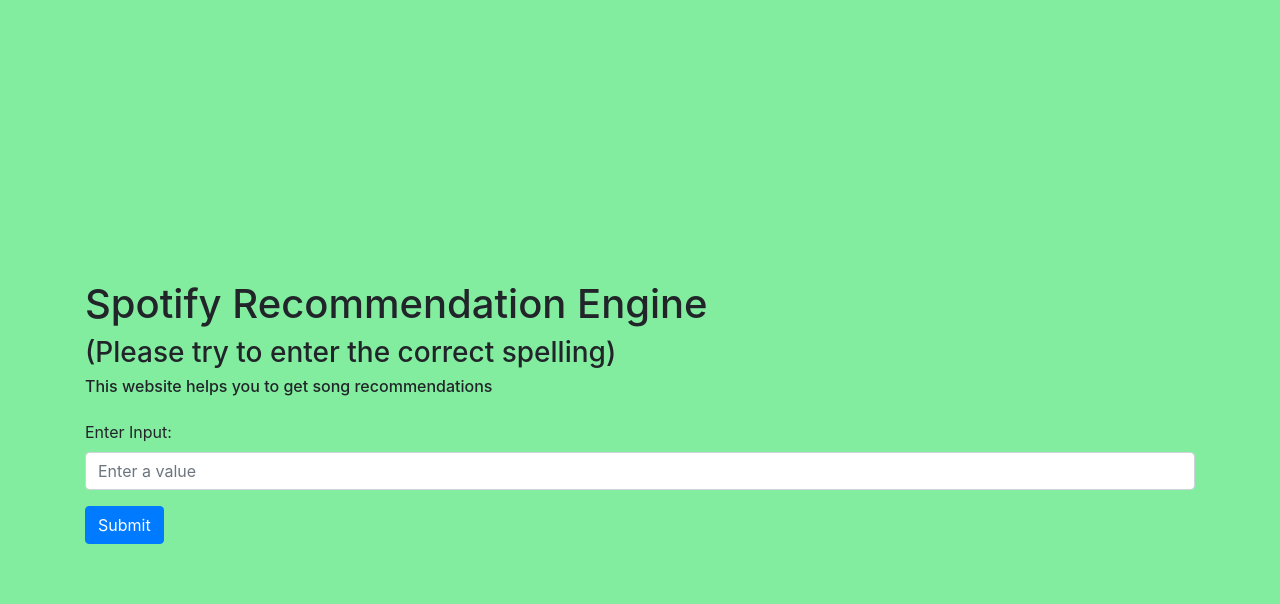
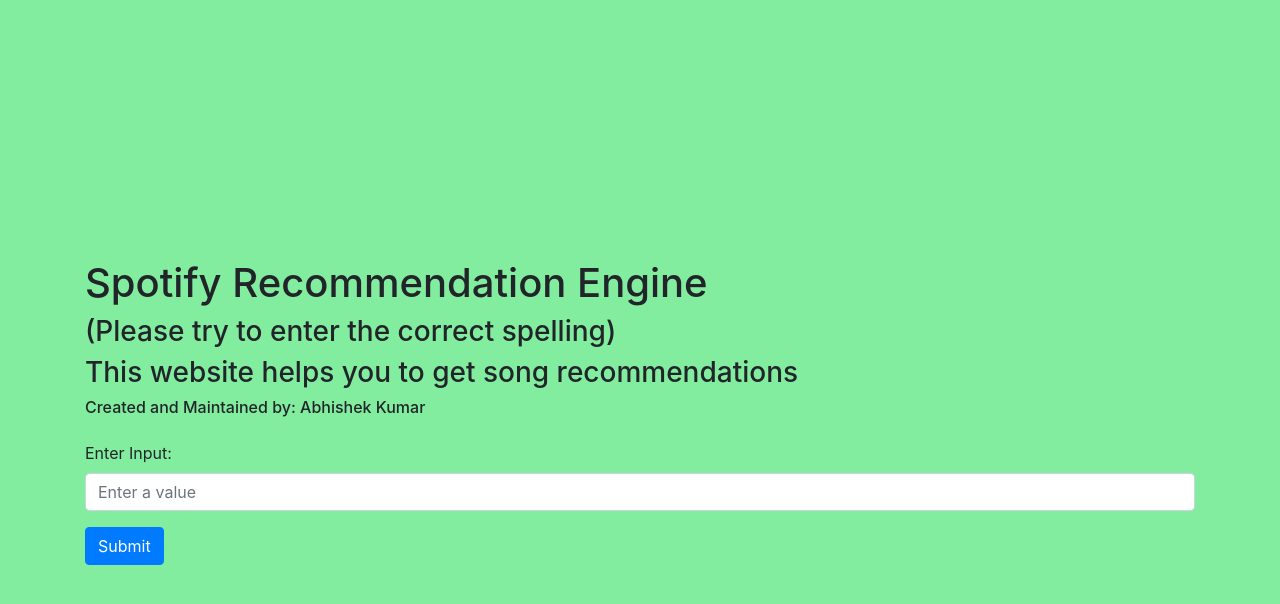
Before and after one commit to Firangi0799/Flask-Spotify-Recommendation-Engine, a Flask app: page / in a window 1280 px wide. Shown: the top 604 px of the page. Run offline with Flask 3, Linux system fonts and the light colour scheme; some libraries are stand-ins or nearby versions.

Commit message:
Update index.html

```diff
--- a/templates/index.html
+++ b/templates/index.html
@@ -32,7 +32,8 @@
   <div class="container mt-4">
     <h1>Spotify Recommendation Engine</h1>
     <h3>(Please try to enter the correct spelling)</h3>
-    <h6>This website helps you to get song recommendations</h6>
+    <h3>This website helps you to get song recommendations</h3>
+    <h6>Created and Maintained by: Abhishek Kumar</h6>
     <form action="/" method="POST" class="mt-4">
       <div class="form-group">
         <label for="inputValue">Enter Input:</label>
```
